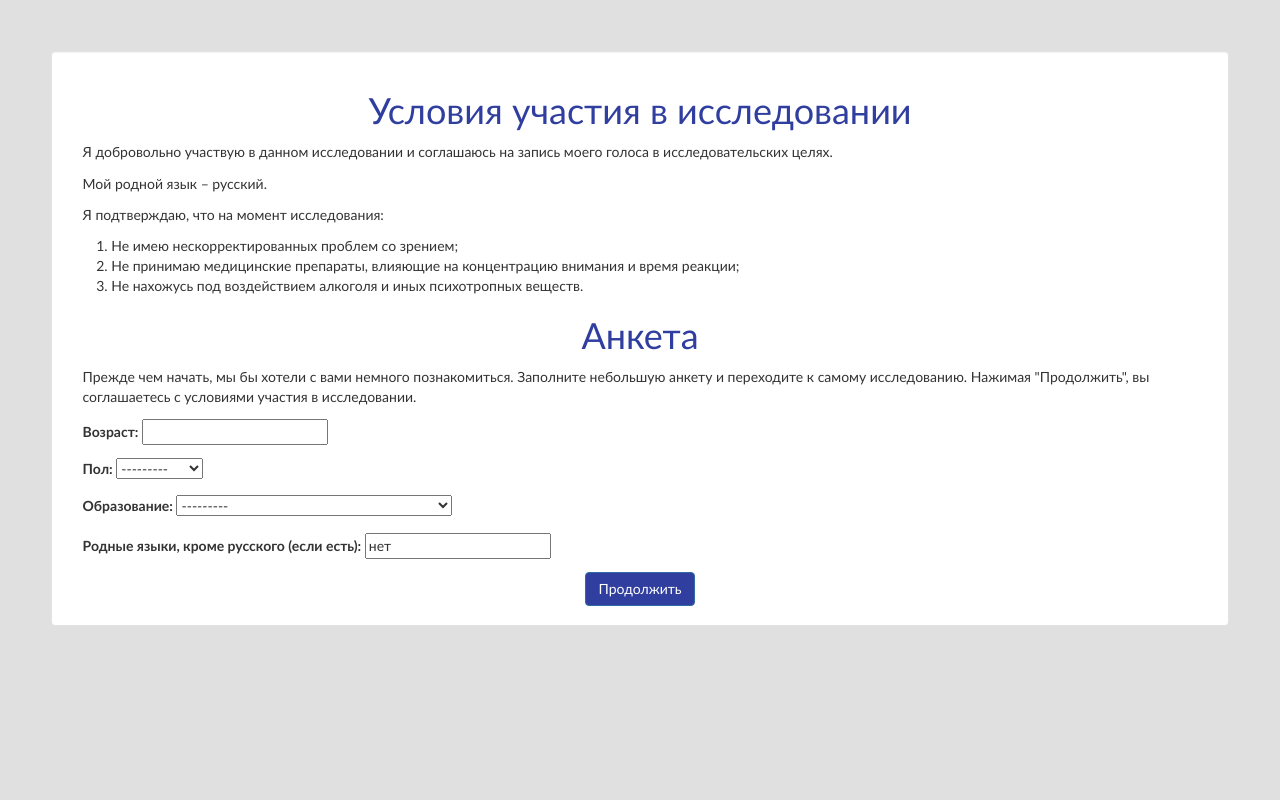
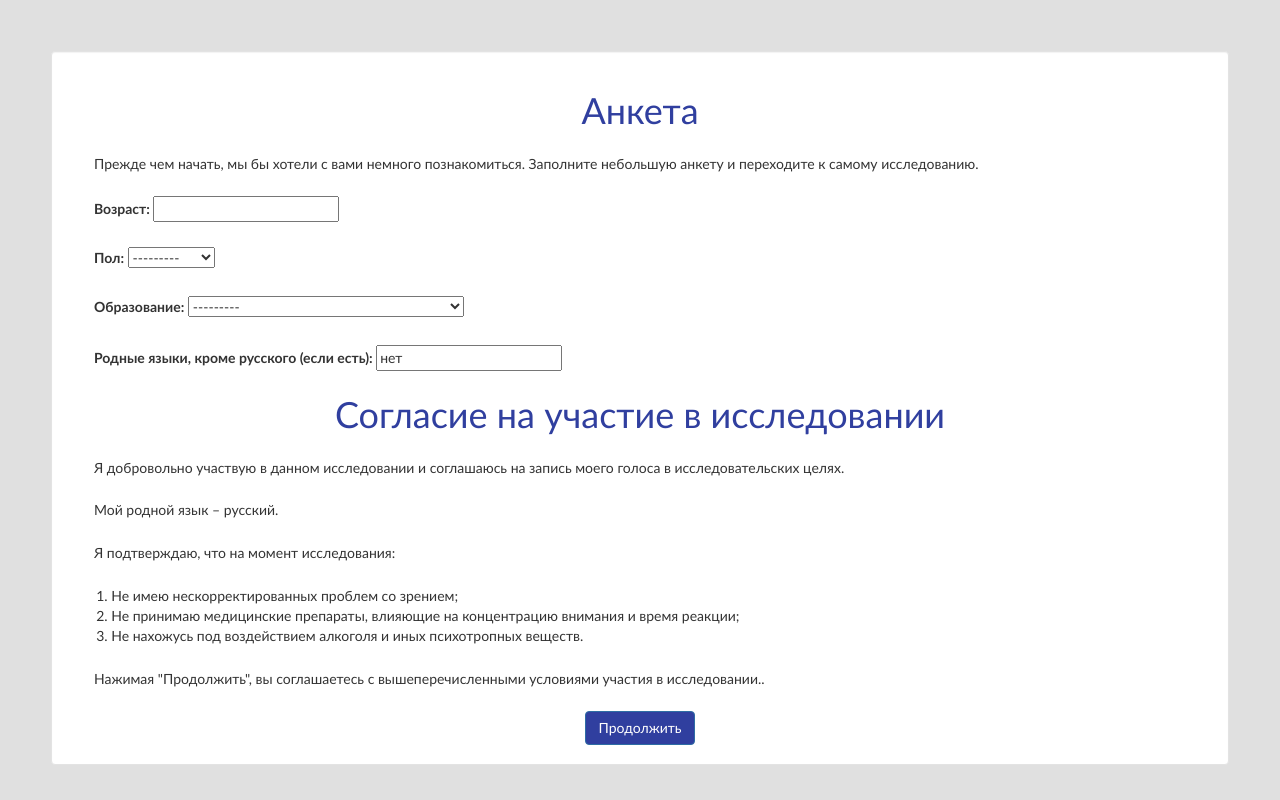
Before and after one commit to KatyaTulit/LanguageLocalizer, a Django app: page /localizer/questionnaire/ in a window 1280 px wide. Run offline with Django 3.2, Linux system fonts and the light colour scheme; data that the repository does not hold is empty; some libraries are stand-ins or nearby versions.

Commit message:
Reformatted questionnaire.html

```diff
--- a/localizer/templates/localizer/instructions.html
+++ b/localizer/templates/localizer/instructions.html
@@ -21,12 +21,12 @@
         <p>
             На экране будут появляться незаконченные предложения, которые вам надо прочитать вслух и закончить одним подходящим по смыслу существительным.
             На это у вас будет 5 секунд. Через 5 секунд предложение пропадёт и начнется обратный отсчет перед предъявлением следующего предложения.
-            Если вы не успели закончить предложение, сосредоточтесь на следующем предложении. Предыдущее предложение заканчивать уже не надо.
+            Если вы не успели закончить предложение, сосредоточтесь на следующем. Предыдущее предложение заканчивать уже не надо.
         </p>
 
         <p>
             Всего мы покажем вам 80 предложений (4 блока по 20 предожений). Между блоками вы можете сделать перерыв, чтобы отдохнуть. Старайтесь не отвлекаться в середине блока.
-            Внизу приведен пример одного предложения, правильных и неправильных ответов:
+            Внизу приведен пример одного предложения, а также правильных и неправильных ответов:
         </p>
 
         <h3>
--- a/localizer/templates/localizer/questionnaire.html
+++ b/localizer/templates/localizer/questionnaire.html
@@ -16,12 +16,6 @@
 
 </head>
 <style>
-
-    p {
-        margin: 1%;
-        text-align: left;
-    }
-
     li {
         text-align: left;
     }
@@ -29,27 +23,31 @@
 </style>
 <body class="primary-back">
     <div align="center" class="well">
-        <h1>Условия участия в исследовании</h1>
-
-        <p>Я добровольно участвую в данном исследовании и соглашаюсь на запись моего голоса в исследовательских целях.</p>
-        <p>Мой родной язык – русский.</p>
-        <p>Я подтверждаю, что на момент исследования:</p>
-            <ol>
-                <li>Не имею нескорректированных проблем со зрением;</li>
-                <li>Не принимаю медицинские препараты, влияющие на концентрацию внимания и время реакции;</li>
-                <li>Не нахожусь под воздействием алкоголя и иных психотропных веществ.</li>
-            </ol>
 
         <h1>Анкета</h1>
         <p>
             Прежде чем начать, мы бы хотели с вами немного познакомиться.
-            Заполните небольшую анкету и переходите к самому исследованию. Нажимая "Продолжить", вы соглашаетесь с условиями участия в исследовании.
+            Заполните небольшую анкету и переходите к самому исследованию.
         </p>
 
         <form action='.' enctype="multipart/form-data" method="post">
 
             {% csrf_token %}
             {{ form.as_p }}
+
+            <h1>Согласие на участие в исследовании</h1>
+
+            <p>Я добровольно участвую в данном исследовании и соглашаюсь на запись моего голоса в исследовательских целях.</p>
+            <p>Мой родной язык – русский.</p>
+            <p>Я подтверждаю, что на момент исследования:</p>
+                <ol>
+                    <li>Не имею нескорректированных проблем со зрением;</li>
+                    <li>Не принимаю медицинские препараты, влияющие на концентрацию внимания и время реакции;</li>
+                    <li>Не нахожусь под воздействием алкоголя и иных психотропных веществ.</li>
+                </ol>
+            <p>
+                Нажимая "Продолжить", вы соглашаетесь с вышеперечисленными условиями участия в исследовании..
+            </p>
             <input type="submit" class="btn btn-primary" value="Продолжить" />
         </form>
     </div>
```
